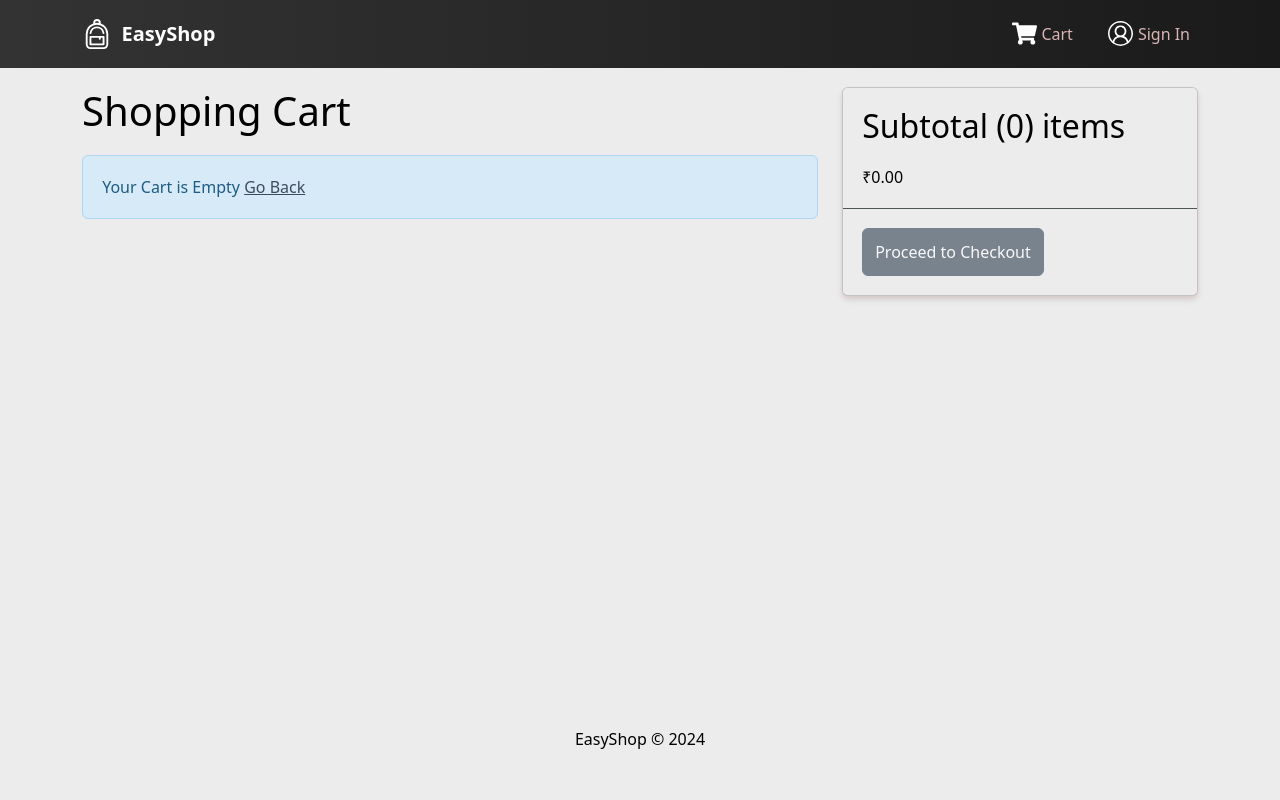
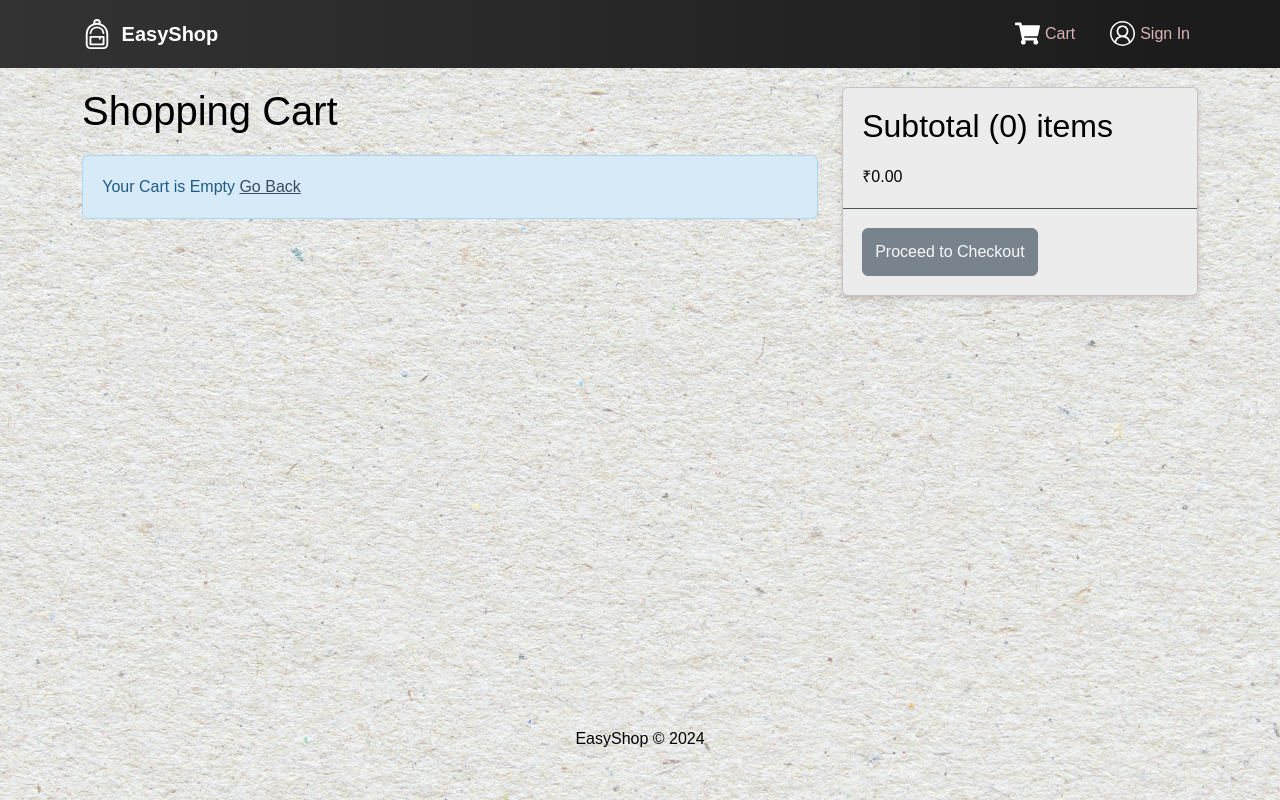
Before and after one commit to adhirajnandy/demo, a React (Create React App) app in the folder frontend/: page /cart in a window 1280 px wide. Built offline with nearby package versions, Linux system fonts and the light colour scheme.

Commit message:
UI Modifications

```diff
--- a/frontend/src/assets/styles/index.css
+++ b/frontend/src/assets/styles/index.css
@@ -1,6 +1,19 @@
 main {
   min-height: 80vh;
 }
+
+/* In your main CSS file or a dedicated styles file */
+
+body {
+  background-image: url('../login_image2.jpg'); /* Replace with your image path */
+  background-size: cover; /* Cover the entire background */
+  background-position: center; /* Center the background image */
+  background-repeat: no-repeat; /* Prevent repeating the background */
+  /* height: 100vh; Ensure the body takes up the full viewport height */
+  margin: 0; /* Remove default margin */
+  font-family: Arial, sans-serif; /* Example: Set a default font */
+}
+
 
 .rating span {
   margin: 0.1rem;
--- a/frontend/src/components/FormContainer.jsx
+++ b/frontend/src/components/FormContainer.jsx
@@ -1,6 +1,6 @@
 import React from 'react';
 import { Container, Row, Col, Card } from 'react-bootstrap';
-import { AiOutlineUser, AiOutlineLock } from 'react-icons/ai'; // Import icons for username and password fields
+
 
 const FormContainer = ({ children }) => {
   return (
--- a/frontend/src/screens/ProductScreen.jsx
+++ b/frontend/src/screens/ProductScreen.jsx
@@ -42,22 +42,22 @@ const ProductScreen = () => {
         <>
           <Row>
             <Col md={5}>
-          <div className='product-image-container'>
+              <div className='product-image-container border rounded '>
                 <Image src={product.image} alt={product.name} fluid className='product-image' />
               </div>
             </Col>
             <Col md={4}>
               <ListGroup variant='flush'>
-            <ListGroup.Item>
+                <ListGroup.Item className='border rounded'>
                   <h3>{product.name}</h3>
                 </ListGroup.Item>
-            <ListGroup.Item>
+                <ListGroup.Item className='border rounded my-1'>
                   <Rating value={product.rating} text={`${product.numReviews} reviews`} />
                 </ListGroup.Item>
-            <ListGroup.Item className='fw-bold h5'>
+                <ListGroup.Item className='fw-bold h5 border rounded'>
                   Price: &#8377; {product.price}
                 </ListGroup.Item>
-            <ListGroup.Item>
+                <ListGroup.Item className='border rounded'>
                   <div className='fw-medium'>Description:</div>
                   <div>{product.description}</div>
                 </ListGroup.Item>
@@ -65,7 +65,7 @@ const ProductScreen = () => {
             </Col>
 
             <Col md={3}>
-          <Card>
+              <Card className='border rounded p-3'>
                 <ListGroup variant='flush'>
                   <ListGroup.Item>
                     <Row>
@@ -110,7 +110,6 @@ const ProductScreen = () => {
                   )}
                   <ListGroup.Item>
                     <Button className='btn-block' type='button' disabled={product.countInStock === 0} onClick= {addToCartHandler}>
-                  {/* add to cart Handler should be passed without parenthesis!! */}
                       <span className='fw-medium'>Add to Cart</span>
                     </Button>
                   </ListGroup.Item>
```
Also changed, not shown: frontend/src/screens/CartScreen.jsx (+1 -1 lines), frontend/src/assets/login_image2.jpg (added). Lines whose indentation alone changed are shown as unchanged.
